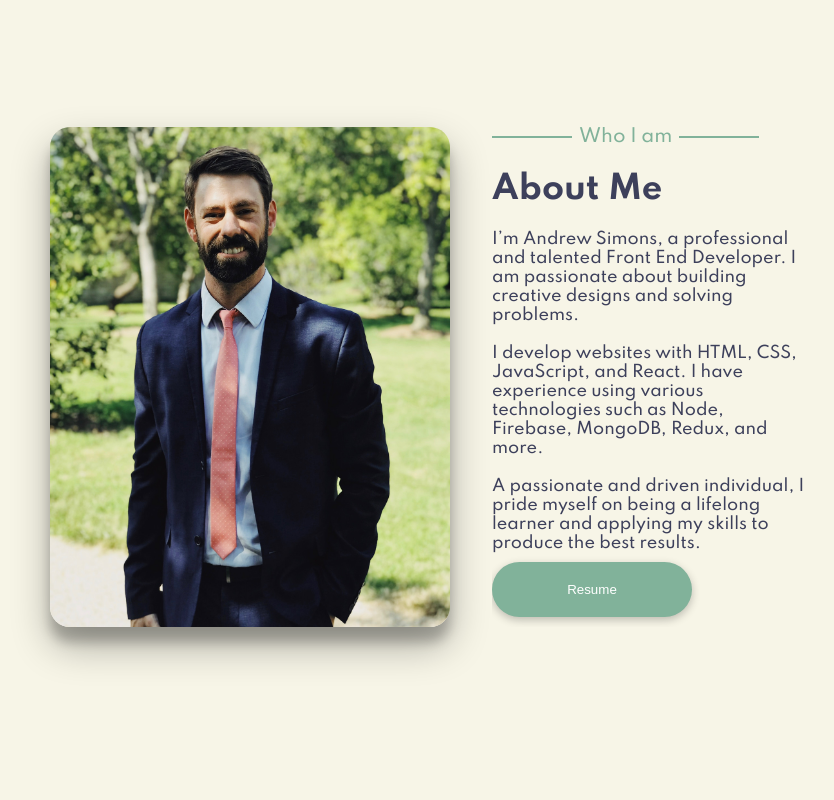
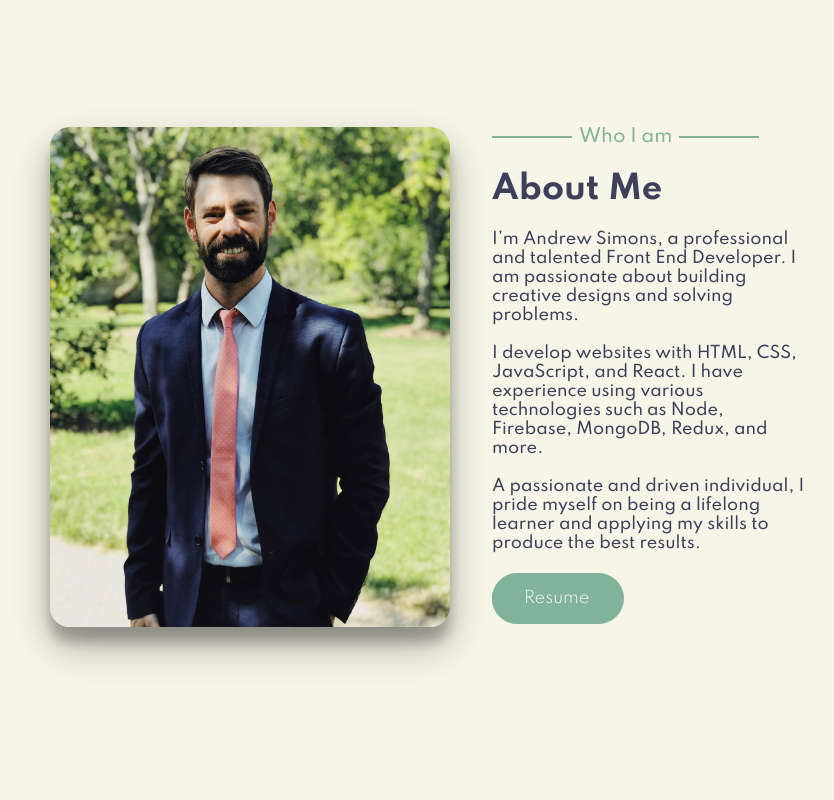
Before and after one commit to AndrewSimons3/devPortfolio, a React (Create React App) app: page / in a window 1280 px wide. Shown: the part 740-1540 px from the top of the page, without its empty margins (209-1043 px from the left). Built offline with nearby package versions, Linux system fonts and the light colour scheme.

Commit message:
updated portfolio buttons and animations

```diff
--- a/src/components/About.js
+++ b/src/components/About.js
@@ -29,15 +29,16 @@ const About = () => {
 					A passionate and driven individual, I pride myself on being a lifelong
 					learner and applying my skills to produce the best results.
 				</p>
-				<Button>
+				<ButtonContainer>
 					<a
+						className='btn btn--green btn--animated'
 						href='https://github.com/AndrewSimons3/Resume/blob/master/Andrew%20Simons%20Resume.pdf'
 						target='_blank'
 						rel='noreferrer'
 					>
 						Resume
 					</a>
-				</Button>
+				</ButtonContainer>
 			</SummaryContainer>
 		</AboutWrapper>
 	);
@@ -96,20 +97,6 @@ const SummaryContainer = styled.div`
 		font-size: 16px;
 	}
 
-	Button {
-		margin-top: auto;
-
-		a {
-			text-decoration: none;
-			color: #fff;
-		}
-
-		&:hover {
-			background-color: #6c9c85;
-			transition: 0.3s ease;
-		}
-	}
-
 	@media (max-width: 798px) {
 		display: flex;
 		justify-content: center;
@@ -149,18 +136,54 @@ const AboutTitle = styled.h3`
 	font-size: 2rem;
 `;
 
-const Button = styled.button`
-	width: 200px;
-	text-decoration: none;
-	padding: 20px;
-	border-radius: 50px;
+const ButtonContainer = styled.div`
+	border-radius: 100px;
 	border: none;
 	background-color: #81b29a;
-	color: #fff;
-	cursor: pointer;
-	box-shadow: rgba(0, 0, 0, 0.24) 0px 3px 8px;
-	transition: all 0.6s ease;
-	transition-delay: 0.1s;
+	width: 132px;
+	margin: 20px 0 80px 0px;
+	font-weight: 300;
+
+	.btn:link,
+	.btn:visited {
+		text-decoration: none;
+		color: #fff;
+		padding: 1rem 2rem;
+		display: inline-block;
+		border-radius: 100px;
+		transition: all 0.2s;
+	}
+
+	.btn:hover {
+		transform: translateY(-3px);
+		box-shadow: 6px 6px 12px rgba(0, 0, 0, 0.2);
+	}
+
+	.btn:active {
+		transform: translateY(-1px);
+		box-shadow: 6px 6px 12px rgba(0, 0, 0, 0.2);
+	}
+
+	.btn--green {
+		background-color: #81b29a;
+		color: #fff;
+	}
+
+	.btn::after {
+		content: '';
+		display: inline-block;
+		z-index: -1;
+	}
+
+	.btn--green::after {
+		background-color: #81b29a;
+	}
+
+	.btn:hover::after {
+		transform: scaleX(1.4) scaleY(1.6);
+		opacity: 0;
+		box-shadow: 0 1rem 0.5rem rgba(0, 0, 0, 0.2);
+	}
 `;
 
 export default About;
--- a/src/components/Contact.js
+++ b/src/components/Contact.js
@@ -14,7 +14,8 @@ const Contact = () => {
 		e.preventDefault();
 		setLoader(true);
 
-    db.collection('messages').add({
+		db.collection('messages')
+			.add({
 				name: name,
 				email: email,
 				phone: phone,
@@ -24,7 +25,7 @@ const Contact = () => {
 				alert('Message has been submitted 👍');
 				setLoader(false);
 			})
-      .catch(error => {
+			.catch((error) => {
 				alert(error.message);
 				setLoader(false);
 			});
@@ -33,7 +34,7 @@ const Contact = () => {
 		setPhone('');
 		setEmail('');
 		setMessage('');
-  }
+	};
 
 	return (
 		<ContactWrapper id='Contact'>
@@ -100,7 +101,16 @@ const Contact = () => {
 							onChange={(e) => setMessage(e.target.value)}
 							required
 						></textarea>
-						<button type='submit' style={{background : loader ? "#ccc" : ""}}>Submit</button>
+						<ButtonContainer>
+							<button
+								className='btn btn--green btn--animated'
+								href='#Header'
+								// target='_blank'
+								rel='noreferrer'
+							>
+								Submit
+							</button>
+						</ButtonContainer>
 					</form>
 				</FormContainer>
 			</ContactBox>
@@ -216,6 +226,59 @@ const Icons = styled.div`
 	}
 `;
 
+const ButtonContainer = styled.div`
+	border-radius: 100px;
+	border: none;
+	background-color: #81b29a;
+	display: inline-block;
+
+	.btn {
+		font-family: 'Spartan', sans-serif;
+		font-size: 16px;
+		font-weight: 300;
+		text-decoration: none;
+		color: #fff;
+		padding: 1rem 2rem;
+		display: inline-block;
+		border-radius: 100px;
+		transition: all 0.2s;
+		border: none;
+
+	}
+
+	.btn:hover {
+		transform: translateY(-3px);
+		box-shadow: 6px 6px 12px rgba(0, 0, 0, 0.2);
+	}
+
+	.btn:active {
+		transform: translateY(-1px);
+		box-shadow: 6px 6px 12px rgba(0, 0, 0, 0.2);
+	}
+
+	.btn--green {
+		background-color: #81b29a;
+		color: #fff;
+	}
+
+	.btn::after {
+		content: '';
+		display: inline-block;
+		z-index: -1;
+	}
+
+	.btn--green::after {
+		background-color: #81b29a;
+	}
+
+	.btn:hover::after {
+		transform: scaleX(1.4) scaleY(1.6);
+		opacity: 0;
+		box-shadow: 0 1rem 0.5rem rgba(0, 0, 0, 0.2);
+	}
+`;
+
+
 const FormContainer = styled.div`
 	width: 40rem;
 	max-width: 100%;
@@ -315,39 +378,12 @@ const FormContainer = styled.div`
 		border: 1px solid #3d405b;
 		box-shadow: 0 0 10px #3d405b;
 	}
-	button {
-		height: 3.6rem;
-		width: 14rem;
-		display: flex;
-		justify-content: center;
-		align-items: center;
-		background: #81b29a;
-		box-shadow: 0 1.6rem 1.6rem rgb(51 51 51 / 25%);
-		border-radius: 3rem;
-		font-weight: 300;
-		font-size: 1rem;
-		line-height: 1.4rem;
-		text-align: center;
-		color: #f4f1de;
-		border: none;
-		transition: all 0.6s ease;
-		transition-delay: 0.1s;
-
-		&:hover {
-			background: #6c9c85;
-			transition: 0.3s ease-in;
-		}
-
-		button:focus {
-			border: 1px solid #3d405b;
-		}
 
 	@media (max-width: 974px) {
 		display: flex;
 		justify-content: center;
 		align-items: center;
 	}
-	}
 `;
 
 export default Contact;
--- a/src/components/Header.js
+++ b/src/components/Header.js
@@ -146,6 +146,7 @@ const ButtonContainer = styled.button`
 	border-radius: 100px;
 	border: none;
 	background-color: #81b29a;
+	font-weight: 300;
 
 	.btn:link,
 	.btn:visited {
--- a/src/components/Hero.js
+++ b/src/components/Hero.js
@@ -24,7 +24,7 @@ const Hero = () => {
 						duration={1000}
 					>
 						<ButtonContainer>
-							<a className="btn btn--green btn--animate" href="#">Hire Me</a>
+							<a className="btn btn--green btn--animated" href="#Contact">Hire Me</a>
 						</ButtonContainer>
 					</Link>
 				</HeroTextWrapper>
@@ -126,6 +126,7 @@ const ButtonContainer = styled.div`
 	border: none;
 	background-color: #81b29a;
 	width: 132px;
+	font-weight: 300;
 
 	.btn:link,
 	.btn:visited {
@@ -139,7 +140,7 @@ const ButtonContainer = styled.div`
 
 	.btn:hover {
 		transform: translateY(-3px);
-		box-shadow: 0 10px 20px rgba(0, 0, 0, 0.2);
+		box-shadow: 0 10px 10px rgba(0, 0, 0, 0.2);
 	}
 
 	.btn:active {
--- a/src/components/Projects.js
+++ b/src/components/Projects.js
@@ -107,37 +107,6 @@ const Projects = () => {
 						</CardContainer>
 					</div>
 				</ProjectsCard>
-				<ProjectsCard>
-					<div className='pricing'>
-						<CardContainer>
-							<h3>360 Home Connect Pricing Tool</h3>
-							<p>
-								Pricing tool used by 360 Home Connect's sales consultants to
-								quote their client's tv and internet prices.
-							</p>
-							<div className='button-container'>
-								<button>
-									<a
-										href='https://price-calculator-26fca.web.app/login'
-										target='_blank'
-										rel='noreferrer'
-									>
-										View App
-									</a>
-								</button>
-								<button>
-									<a
-										href='https://github.com/AndrewSimons3/pricingCalc'
-										target='_blank'
-										rel='noreferrer'
-									>
-										View Github
-									</a>
-								</button>
-							</div>
-						</CardContainer>
-					</div>
-				</ProjectsCard>
 			</ProjectsCardWrapper>
 		</ProjectsWrapper>
 	);
@@ -231,13 +200,13 @@ const CardContainer = styled.div`
 	opacity: 0;
 	border-radius: 25px;
 	padding: 20px;
-	transition: all 0.6s ease;
-	transition-delay: 0.1s;
+	transition: all 0.3s ease;
+
 
 	&:hover {
 		opacity: 0.9;
-		transition: all 0.6s ease;
-		transition-delay: 0.1s;
+		transition: all 0.3s ease;
+
 		background: #3d405b;
 		box-shadow: 0 5px 15px rgba(0, 0, 0, 0.8);
 	}
```
Lines whose indentation alone changed are shown as unchanged.
